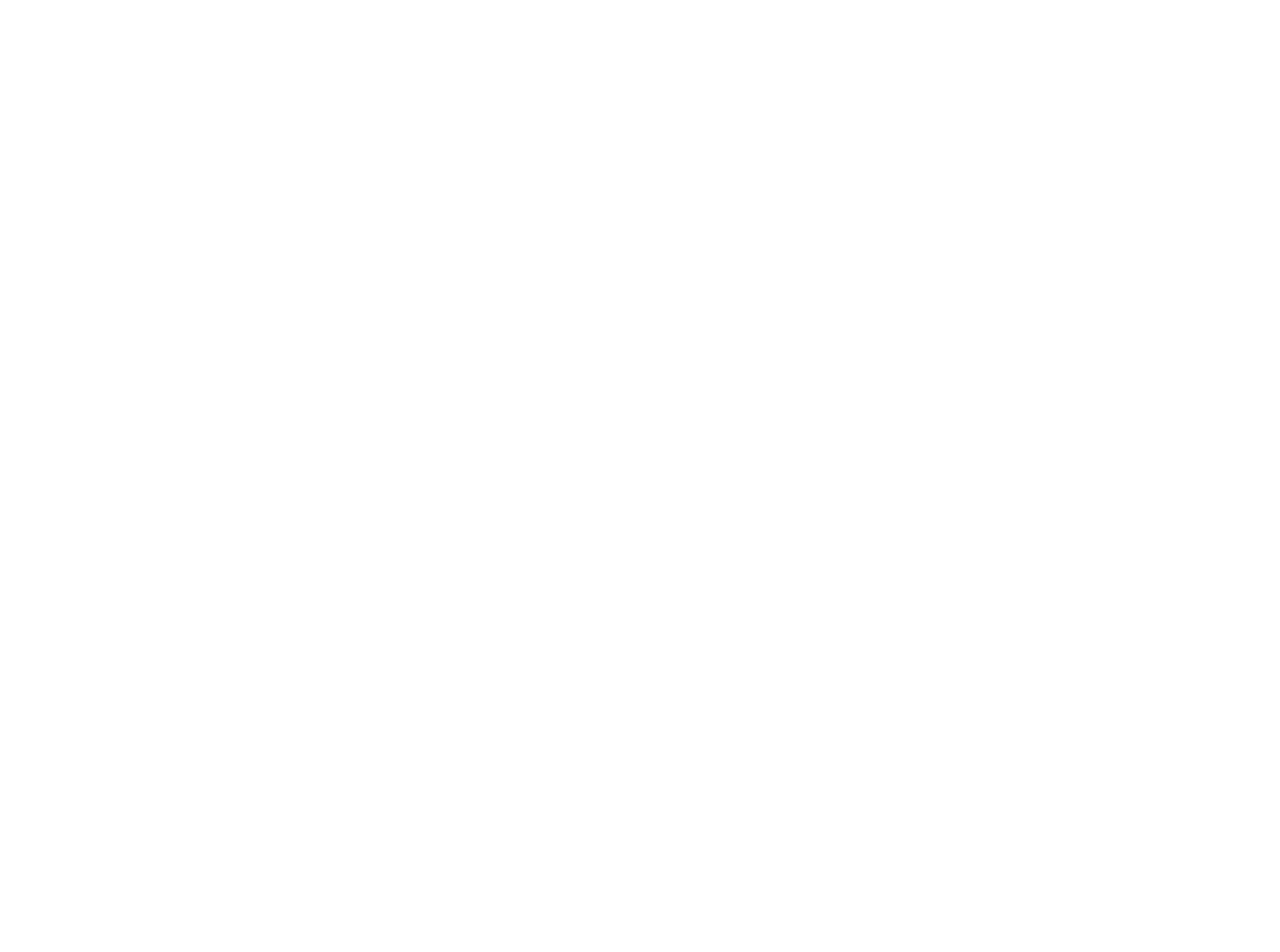
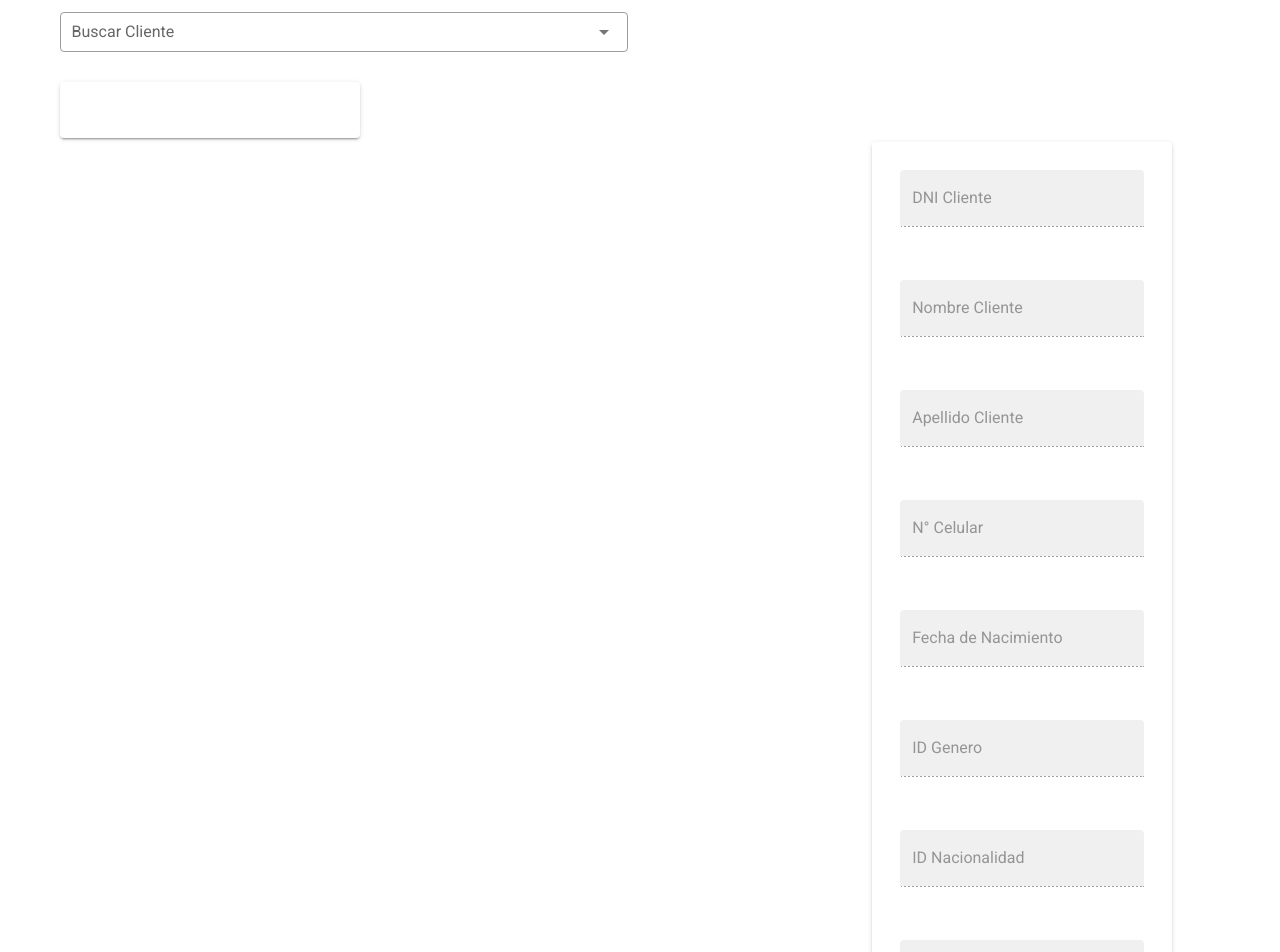
Before and after one commit to DevsJuniors/kallpaweb-front, a Vue app: page /menu/consultarCliente in a window 1280 px wide. Shown: the top 952 px of the page. Before the commit the page ends 800 px from the top, so only its background shows below. Built offline with nearby package versions, Linux system fonts and the light colour scheme; no server answers.

Commit message:
Modulo de Consultar Cliente

```diff
--- a/src/components/ConsultarCliente/ConsultarCliente.js
+++ b/src/components/ConsultarCliente/ConsultarCliente.js
@@ -0,0 +1,62 @@
+export default {
+  name: "ConsultarCliente",
+  data() {
+    return {
+      frmCliente: {
+        DNI_cli: "",
+        Nombre_cli: "",
+        Apellido_cli: "",
+        Celular_cli: "",
+        FechaNacimiento_cli: "",
+        IDGenero: "",
+        IDNacionalidad: "",
+        IDEstadoCivil: "",
+        IDDomicilio: "",
+      },
+      clientes: [],
+      selectedClientes: null,
+    };
+  },
+  created() {
+    this.getCliente();
+  },
+  watch: {
+    selectedClientes(val) {
+      if (val) {
+        const cliente = this.clientes.find((cliente) => cliente.DNI_cli);
+        this.frmCliente.DNI_cli = cliente.DNI_cli;
+        this.frmCliente.Nombre_cli = cliente.Nombre_cli;
+        this.frmCliente.Apellido_cli = cliente.Apellido_cli;
+        this.frmCliente.Celular_cli = cliente.Celular_cli;
+        this.frmCliente.FechaNacimiento_cli = cliente.FechaNacimiento_cli;
+        this.frmCliente.IDGenero = cliente.IDGenero;
+        this.frmCliente.IDNacionalidad = cliente.IDNacionalidad;
+        this.frmCliente.IDEstadoCivil = cliente.IDEstadoCivil;
+        this.frmCliente.IDDomicilio = cliente.IDDomicilio;
+      } else {
+        this.resetForm();
+      }
+    },
+  },
+  methods: {
+    getCliente() {
+      this.axios
+        .get("http://localhost:3000/cliente")
+        .then((res) => {
+          this.clientes = res.data;
+        })
+        .catch((e) => e);
+    },
+    resetForm() {
+      this.frmCliente.DNI_cli = "";
+      this.frmCliente.Nombre_cli = "";
+      this.frmCliente.Apellido_cli = "";
+      this.frmCliente.Celular_cli = "";
+      this.frmCliente.FechaNacimiento_cli = "";
+      this.frmCliente.IDGenero = "";
+      this.frmCliente.IDNacionalidad = "";
+      this.frmCliente.IDEstadoCivil = "";
+      this.frmCliente.IDDomicilio = "";
+    },
+  },
+};
--- a/src/components/ConsultarCliente/ConsultarCliente.vue
+++ b/src/components/ConsultarCliente/ConsultarCliente.vue
@@ -1 +1,126 @@
-<template></template>
+<template>
+  <div>
+    <v-container>
+      <v-row>
+        <v-col cols="6">
+          <v-combobox
+            :items="
+              clientes.map(
+                (cliente) =>
+                  `${cliente.DNI_cli} -> ${cliente.Nombre_cli} ${cliente.Apellido_cli}`
+              )
+            "
+            label="Buscar Cliente"
+            outlined
+            v-model="selectedClientes"
+            dense></v-combobox>
+        </v-col>
+      </v-row>
+
+      <div class="justify-content-end align-items-start">
+        <v-card class="mt-1 card2">
+          <v-card-text>
+            <v-container>
+              <v-row>
+                <v-form>
+                  <v-col cols="12" md="12"></v-col>
+                </v-form>
+              </v-row>
+            </v-container>
+          </v-card-text>
+        </v-card>
+        <v-card class="mt-1 cardcss">
+          <v-card-text>
+            <v-container>
+              <v-row>
+                <v-col cols="10" md="12">
+                  <v-text-field
+                    label="DNI Cliente"
+                    placeholder="Ingresa el DNI del Cliente"
+                    filled
+                    disabled
+                    v-model="frmCliente.DNI_cli"></v-text-field>
+                </v-col>
+                <v-col cols="12" md="12">
+                  <v-text-field
+                    label="Nombre Cliente"
+                    placeholder="Ingresa el nombre del Cliente"
+                    filled
+                    disabled
+                    v-model="frmCliente.Nombre_cli"></v-text-field>
+                </v-col>
+                <v-col cols="12" md="12">
+                  <v-text-field
+                    label="Apellido Cliente"
+                    placeholder="Ingrese los apellidos del Cliente"
+                    filled
+                    disabled
+                    v-model="frmCliente.Apellido_cli"></v-text-field>
+                </v-col>
+                <v-col cols="12" md="12">
+                  <v-text-field
+                    label="N° Celular"
+                    placeholder="Ingrese el número de celular del Cliente"
+                    filled
+                    disabled
+                    v-model="frmCliente.Celular_cli"></v-text-field>
+                </v-col>
+                <v-col cols="12" md="12">
+                  <v-text-field
+                    label="Fecha de Nacimiento"
+                    placeholder="Ingrese la fecha de nacimiento del Cliente"
+                    filled
+                    disabled
+                    v-model="frmCliente.FechaNacimiento_cli"></v-text-field>
+                </v-col>
+                <v-col cols="12" md="12">
+                  <v-text-field
+                    label="ID Genero"
+                    placeholder="Ingrese el código del género del Cliente"
+                    filled
+                    disabled
+                    v-model="frmCliente.IDGenero"></v-text-field>
+                </v-col>
+                <v-col cols="12" md="12">
+                  <v-text-field
+                    label="ID Nacionalidad"
+                    placeholder="Ingrese el código de la naacionalidad del Cliente"
+                    filled
+                    disabled
+                    v-model="frmCliente.IDNacionalidad"></v-text-field>
+                </v-col>
+                <v-col cols="12" md="12">
+                  <v-text-field
+                    label="ID Estado Civil"
+                    placeholder="Ingrese el código del estado civil del Cliente"
+                    filled
+                    disabled
+                    v-model="frmCliente.IDEstadoCivil"></v-text-field>
+                </v-col>
+                <v-col cols="12" md="12">
+                  <v-text-field
+                    label="IDDomicilio"
+                    placeholder="Ingrese el código del domicilio del Cliente"
+                    filled
+                    disabled
+                    v-model="frmCliente.IDDomicilio"></v-text-field>
+                </v-col>
+              </v-row>
+            </v-container>
+          </v-card-text>
+        </v-card>
+      </div>
+    </v-container>
+  </div>
+</template>
+<style>
+.cardcss {
+  max-width: 300px;
+  margin-left: 70%;
+}
+.card2 {
+  max-width: 300px;
+  margin-right: 70%;
+}
+</style>
+<script src="./ConsultarCliente.js"></script>
--- a/src/components/registrarMateriales/registrarMateriales.vue
+++ b/src/components/registrarMateriales/registrarMateriales.vue
@@ -29,9 +29,9 @@
           filled
           v-model="frmMateriales.Stock_Ma"></v-text-field>
       </div>
-      <v-btm type="submit" class="button-1" depressed color="primary">
+      <v-btn type="submit" class="button-1" depressed color="primary">
         REGISTRAR MATERIALES
-      </v-btm>
+      </v-btn>
     </form>
   </div>
 </template>
```
Also changed, not shown: src/plugins/vuetify.js (+4 -4 lines).
